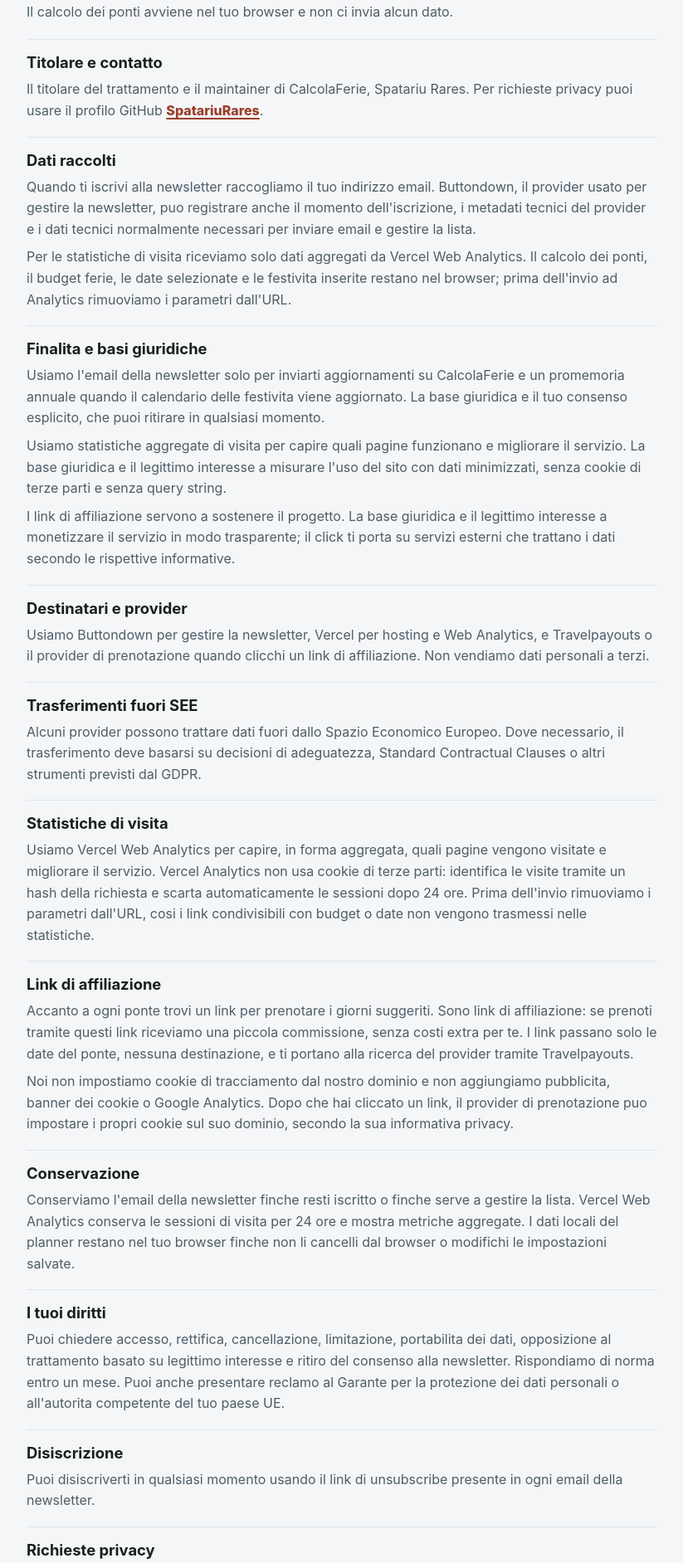
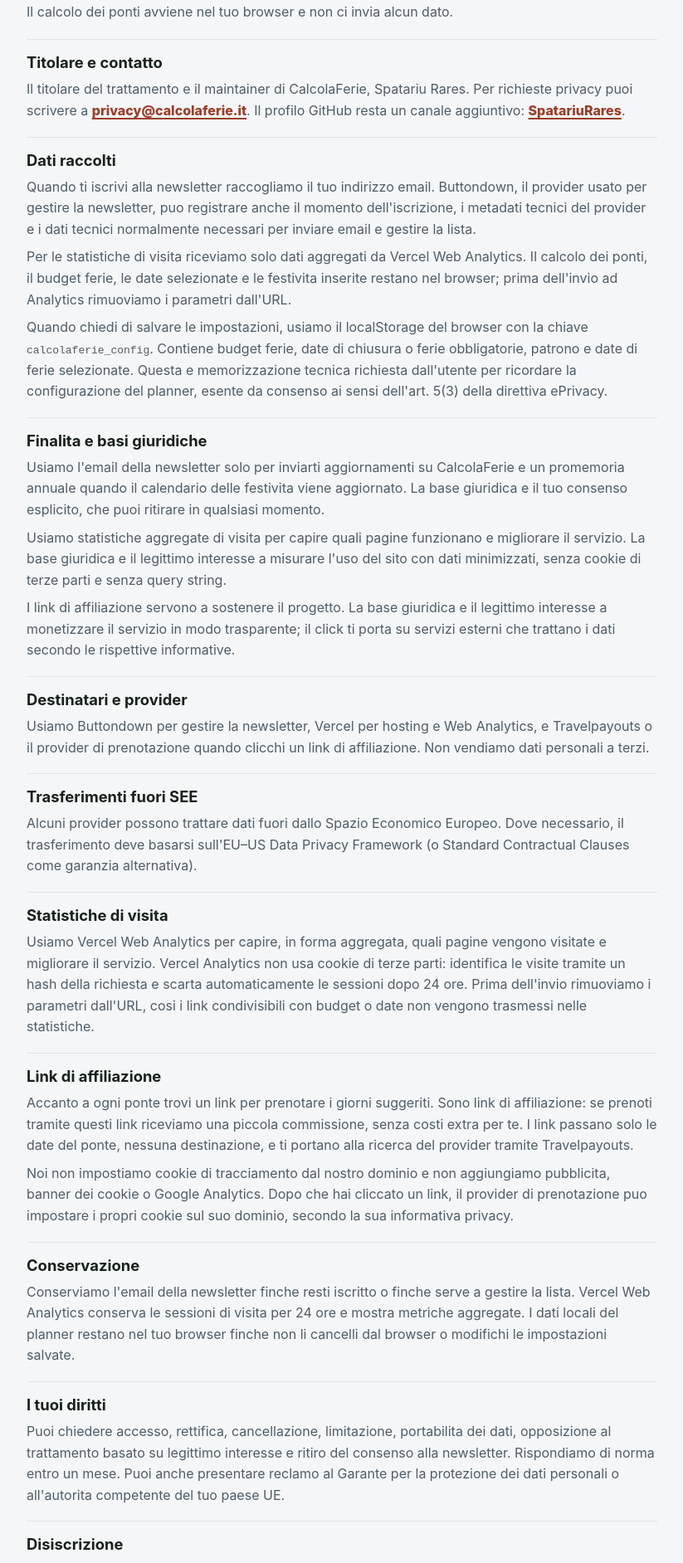
Before and after one commit to SpatariuRares/calcolaFerie, a Next.js app: page /privacy in a window 1280 px wide. Shown: the part 226-2110 px from the top of the page at 83% size, without its empty margins (228-1051 px from the left). Built offline with nearby package versions, Linux system fonts and the light colour scheme; no server answers.

Commit message:
Complete privacy policy compliance task

```diff
--- a/app/privacy/page.tsx
+++ b/app/privacy/page.tsx
@@ -32,7 +32,9 @@ export default function PrivacyPage() {
           <h2>Titolare e contatto</h2>
           <p>
             Il titolare del trattamento e il maintainer di CalcolaFerie, Spatariu Rares. Per
-            richieste privacy puoi usare il profilo GitHub{" "}
+            richieste privacy puoi scrivere a{" "}
+            <a href="mailto:privacy@calcolaferie.it">privacy@calcolaferie.it</a>. Il profilo GitHub
+            resta un canale aggiuntivo:{" "}
             <a href="https://github.com/SpatariuRares" rel="noreferrer" target="_blank">
               SpatariuRares
             </a>
@@ -52,6 +54,13 @@ export default function PrivacyPage() {
             Per le statistiche di visita riceviamo solo dati aggregati da Vercel Web Analytics. Il
             calcolo dei ponti, il budget ferie, le date selezionate e le festivita inserite restano
             nel browser; prima dell'invio ad Analytics rimuoviamo i parametri dall'URL.
+          </p>
+          <p>
+            Quando chiedi di salvare le impostazioni, usiamo il localStorage del browser con la
+            chiave <code>calcolaferie_config</code>. Contiene budget ferie, date di chiusura o ferie
+            obbligatorie, patrono e date di ferie selezionate. Questa e memorizzazione tecnica
+            richiesta dall'utente per ricordare la configurazione del planner, esente da consenso ai
+            sensi dell'art. 5(3) della direttiva ePrivacy.
           </p>
         </section>
 
@@ -87,8 +96,8 @@ export default function PrivacyPage() {
           <h2>Trasferimenti fuori SEE</h2>
           <p>
             Alcuni provider possono trattare dati fuori dallo Spazio Economico Europeo. Dove
-            necessario, il trasferimento deve basarsi su decisioni di adeguatezza, Standard
-            Contractual Clauses o altri strumenti previsti dal GDPR.
+            necessario, il trasferimento deve basarsi sull'EU–US Data Privacy Framework (o Standard
+            Contractual Clauses come garanzia alternativa).
           </p>
         </section>
 
@@ -150,7 +159,9 @@ export default function PrivacyPage() {
         <section>
           <h2>Richieste privacy</h2>
           <p>
-            Per richieste sui dati o sulla privacy, contatta il maintainer dal profilo GitHub{" "}
+            Per richieste sui dati o sulla privacy, scrivi a{" "}
+            <a href="mailto:privacy@calcolaferie.it">privacy@calcolaferie.it</a>. Puoi anche
+            contattare il maintainer dal profilo GitHub{" "}
             <a href="https://github.com/SpatariuRares" rel="noreferrer" target="_blank">
               SpatariuRares
             </a>
```
Also changed, not shown: 1 other file (tests, documents, lock files or other folders).
